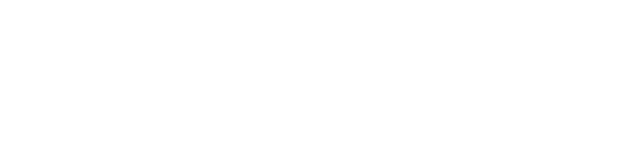
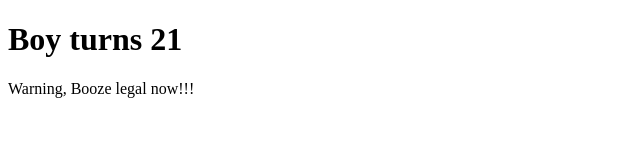
Before and after one commit to RahulGoel2002/BirthdayInvitation, a plain HTML site: page index.html in a window 1280 px wide. Shown: the whole page, without its empty margins (0-640 px from the left). Drawn offline with Linux system fonts and the light colour scheme.

Commit message:
Add Heading

```diff
--- a/index.html
+++ b/index.html
@@ -7,6 +7,8 @@
     <title>Birthday Invitation 2024</title>
 </head>
 <body>
+    <h1>Boy turns 21</h1>
+    <p>Warning, Booze legal now!!!</p>
 
 </body>
 </html>
```
